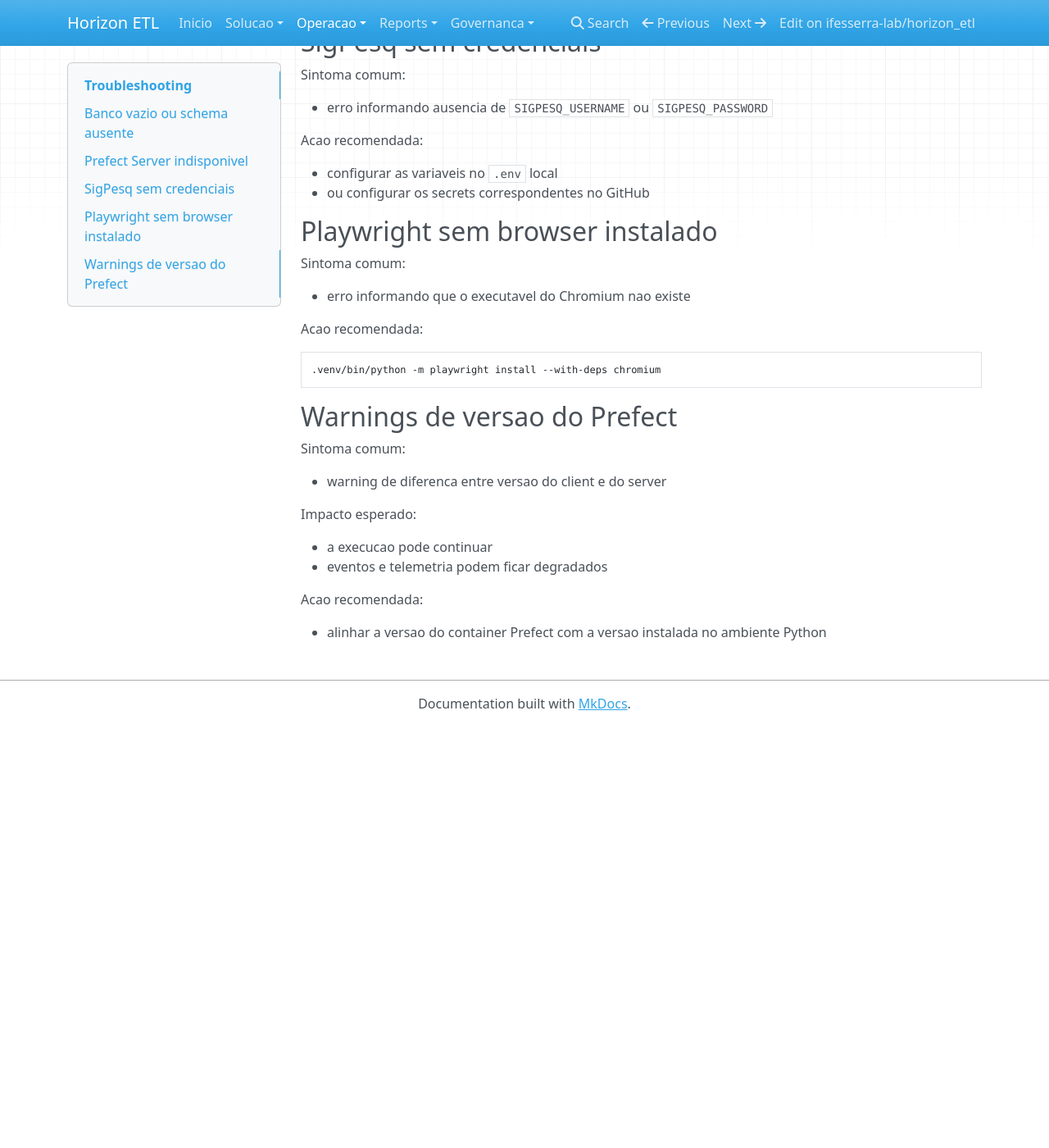
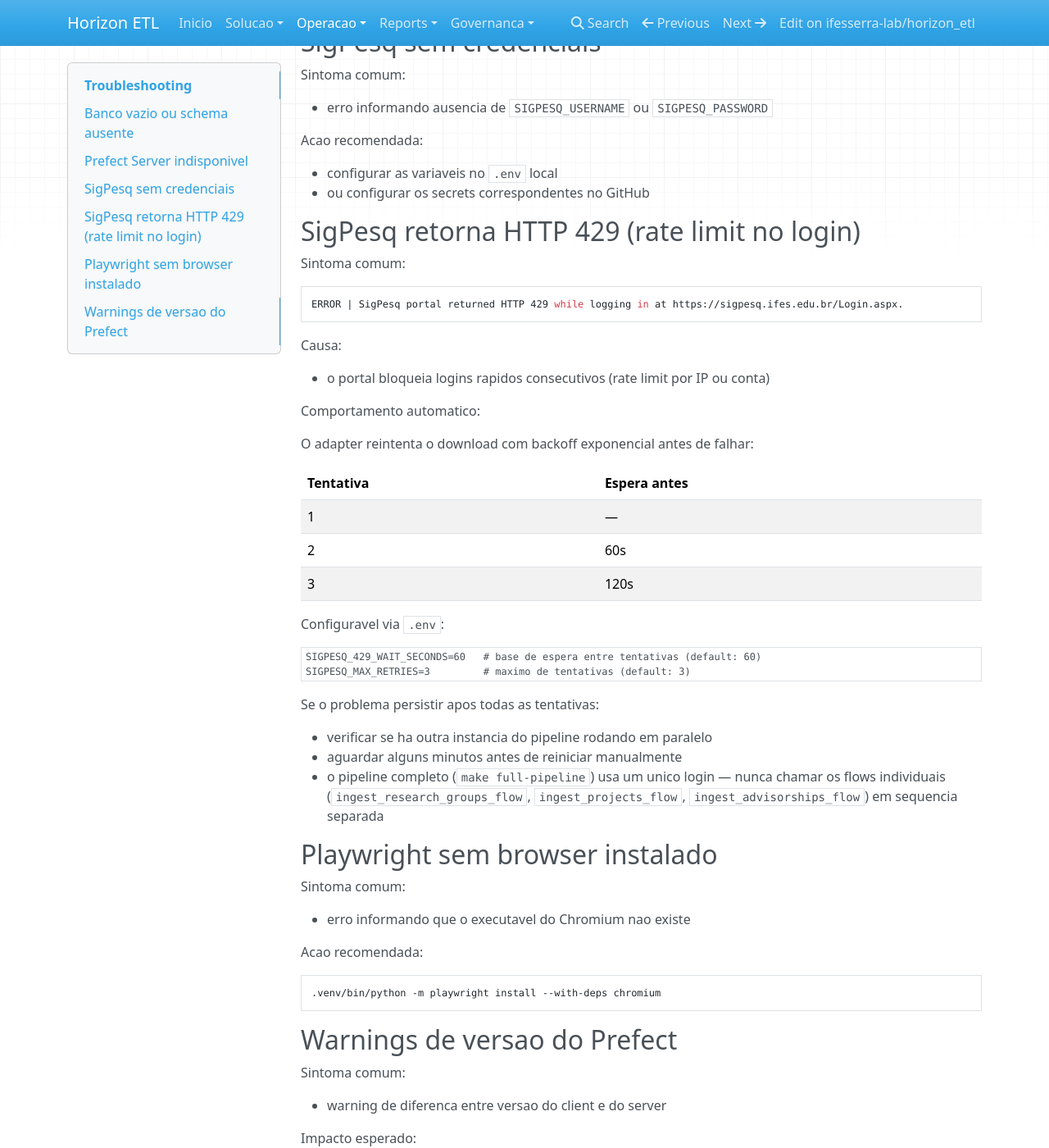
Before and after one commit to ifesserra-lab/horizon_etl, an MkDocs documentation site: the page built from docs/operations/troubleshooting.md, in a window 1280 px wide and 1400 px high, scrolled down 573 px. Shown: the whole window at 82% size. Built offline with MkDocs 1.6.1, drawn with Linux system fonts in a browser that asks for light colours; nearby versions of some CDN libraries; before the commit the page ends 1459 px from its top, so only the background shows below that.

Commit message:
docs: document SigPesq HTTP 429 retry behavior
Add troubleshooting entry in README and docs/operations/troubleshooting.md
explaining the automatic exponential backoff retry on HTTP 429,
configurable via SIGPESQ_429_WAIT_SECONDS and SIGPESQ_MAX_RETRIES.

Co-Authored-By: Claude Sonnet 4.6 <noreply@anthropic.com>

````diff
--- a/docs/operations/troubleshooting.md
+++ b/docs/operations/troubleshooting.md
@@ -36,6 +36,41 @@ Acao recomendada:
 - configurar as variaveis no `.env` local
 - ou configurar os secrets correspondentes no GitHub
 
+## SigPesq retorna HTTP 429 (rate limit no login)
+
+Sintoma comum:
+
+```
+ERROR | SigPesq portal returned HTTP 429 while logging in at https://sigpesq.ifes.edu.br/Login.aspx.
+```
+
+Causa:
+
+- o portal bloqueia logins rapidos consecutivos (rate limit por IP ou conta)
+
+Comportamento automatico:
+
+O adapter reintenta o download com backoff exponencial antes de falhar:
+
+| Tentativa | Espera antes |
+|-----------|-------------|
+| 1         | —           |
+| 2         | 60s         |
+| 3         | 120s        |
+
+Configuravel via `.env`:
+
+```env
+SIGPESQ_429_WAIT_SECONDS=60   # base de espera entre tentativas (default: 60)
+SIGPESQ_MAX_RETRIES=3         # maximo de tentativas (default: 3)
+```
+
+Se o problema persistir apos todas as tentativas:
+
+- verificar se ha outra instancia do pipeline rodando em paralelo
+- aguardar alguns minutos antes de reiniciar manualmente
+- o pipeline completo (`make full-pipeline`) usa um unico login — nunca chamar os flows individuais (`ingest_research_groups_flow`, `ingest_projects_flow`, `ingest_advisorships_flow`) em sequencia separada
+
 ## Playwright sem browser instalado
 
 Sintoma comum:
````
Also changed, not shown: README.md (+20 -4 lines).
